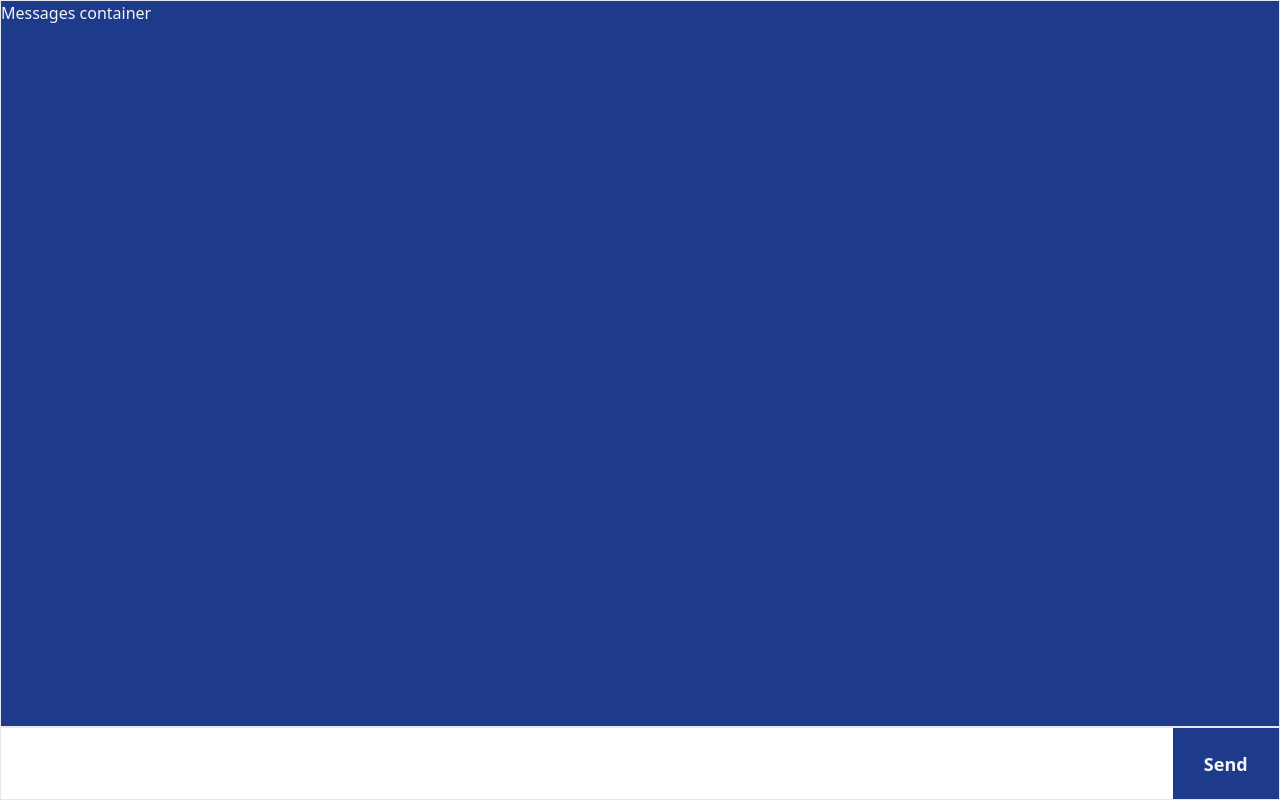
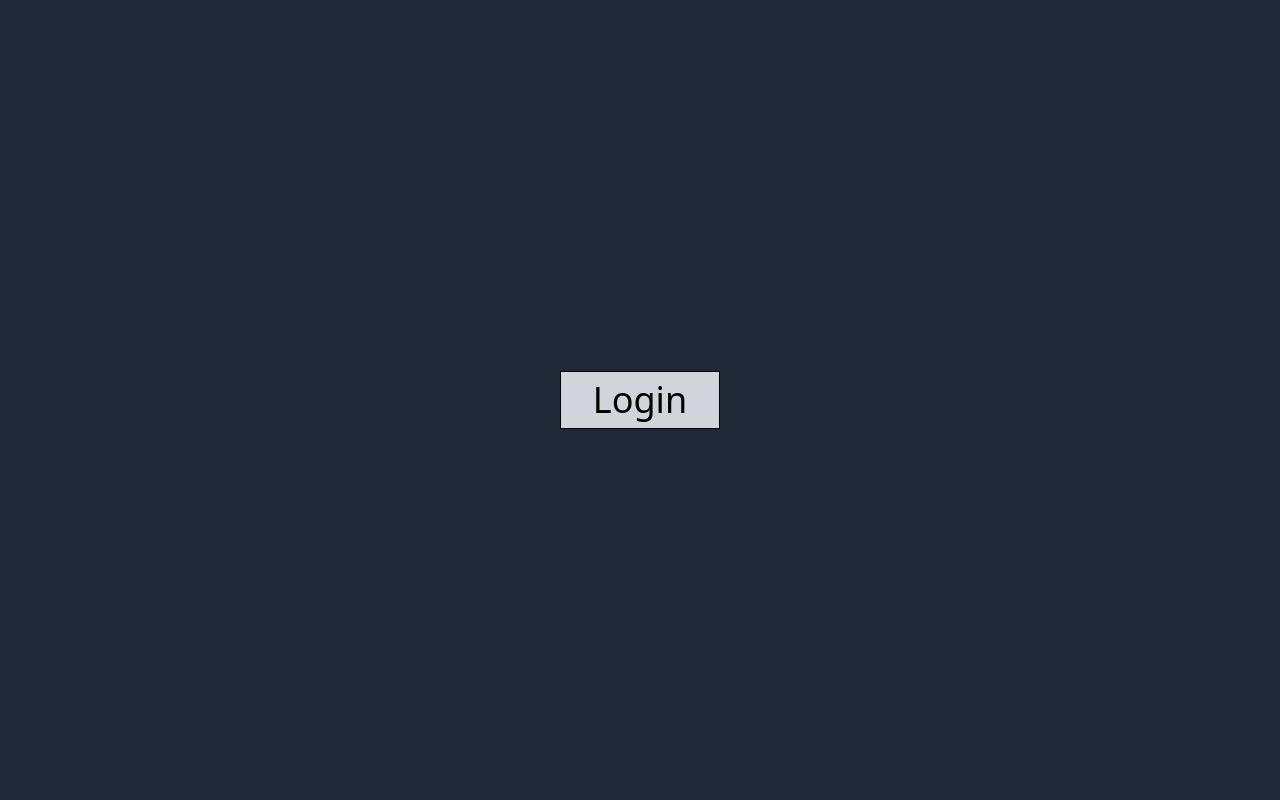
Before and after one commit to Pubstar/FirebaseChat, a React (Create React App) app in the folder firebasechat/: page / in a window 1280 px wide. Built offline with nearby package versions, Linux system fonts and the light colour scheme; the HTML template or start-up script is replaced by a standard one.

Commit message:
Add firebase with login

```diff
--- a/firebasechat/package.json
+++ b/firebasechat/package.json
@@ -6,6 +6,7 @@
     "@testing-library/jest-dom": "^5.16.5",
     "@testing-library/react": "^13.4.0",
     "@testing-library/user-event": "^13.5.0",
+    "firebase": "^9.17.1",
     "react": "^18.2.0",
     "react-dom": "^18.2.0",
     "react-scripts": "5.0.1",
--- a/firebasechat/src/App.js
+++ b/firebasechat/src/App.js
@@ -1,9 +1,27 @@
-import Chat from './components/chat'
+import Chat from './components/chat';
+import Login from './components/login';
+import { initializeApp } from "firebase/app";
+import { useState } from 'react';
+
+// Firebase configuration
+const firebaseConfig = {
+  apiKey: "AIzaSyAQ45gKGi4jGO72A6GXuq9MiPTmajyDoMI",
+  authDomain: "chatbox-77947.firebaseapp.com",
+  projectId: "chatbox-77947",
+  storageBucket: "chatbox-77947.appspot.com",
+  messagingSenderId: "553043047425",
+  appId: "1:553043047425:web:f1aa9caa1e6ec810a67c00"
+};
+
+// Initialize Firebase
+const app = initializeApp(firebaseConfig);
 
 function App() {
+  const [authState, setAuthState] = useState();
+
   return (
     <div>
-      <Chat />
+      {authState == null ? <Login setAuthState={setAuthState} /> : <Chat setAuthState={setAuthState} app={app} />}
     </div>
   );
 }
--- a/firebasechat/src/components/chat.jsx
+++ b/firebasechat/src/components/chat.jsx
@@ -1,12 +1,38 @@
 import React from 'react'
+import { getAuth, signOut } from 'firebase/auth'
+import { getFirestore, collection, addDoc } from 'firebase/firestore';
 
-const chat = () => {
+const chat = (props) => {
+
+    const auth = getAuth();
+    const db = getFirestore(props.app);
+
+    const sendMessage = async () => {
+        try {
+            const docRef = await addDoc(collection(db, "messages"), {
+                user: auth.currentUser.displayName,
+                message: document.getElementById('message').value
+            });
+            document.getElementById('message').value = '';
+        } catch (e) {
+            alert("Error adding document: ", e);
+        }
+    }
+
     return (
-        <main className='w-full h-screen bg-blue-900 flex text-neutral-100 flex-col justify-between items-center'>
-            <div className=' border h-full w-full'>Messages container</div>
+        <main className='w-full h-screen bg-gray-800 flex text-neutral-100 flex-col justify-between items-center'>
+            <div className='flex justify-between w-full p-4 bg-slate-900'>
+                <p>Signed in as: {auth.currentUser.displayName}</p>
+                <p onClick={() => signOut(auth).then(() => props.setAuthState(null))} className=' cursor-pointer'>Sign Out</p>
+            </div>
+            <div className=' h-full w-full'>
+                Load all messages...
+                Loop over messages and create a message bubble for all
+                Change styling on host messages
+            </div>
             <div className=' w-full h-[10%] border flex'>
-                <input className=' w-11/12 h-full' type="text" name="message" id="message" />
-                <button className=' flex justify-center items-center w-1/12 font-semibold text-lg'>Send</button>
+                <input className=' w-11/12 h-full text-black font-semibold p-4' type="text" name="message" id="message" />
+                <button onClick={sendMessage} className=' flex justify-center items-center w-1/12 font-semibold text-lg'>Send</button>
             </div>
         </main>
     )
--- /dev/null
+++ b/firebasechat/src/components/login.jsx
@@ -0,0 +1,26 @@
+import React from 'react'
+
+import { getAuth, signInWithPopup, GoogleAuthProvider } from "firebase/auth";
+
+const provider = new GoogleAuthProvider();
+
+const login = (props) => {
+
+    const openLogin = () => {
+        const auth = getAuth();
+        signInWithPopup(auth, provider)
+            .then((result) => {
+                props.setAuthState(getAuth());
+            }).catch((error) => {
+                alert(error.message);
+            });
+    }
+
+    return (
+        <div className=' h-screen w-full flex justify-center items-center bg-gray-800'>
+            <div onClick={openLogin} className=' text-4xl border px-8 py-2 border-black cursor-pointer bg-gray-300'>Login</div>
+        </div>
+    )
+}
+
+export default login
```
Also changed, not shown: 1 other file (tests, documents, lock files or other folders).
